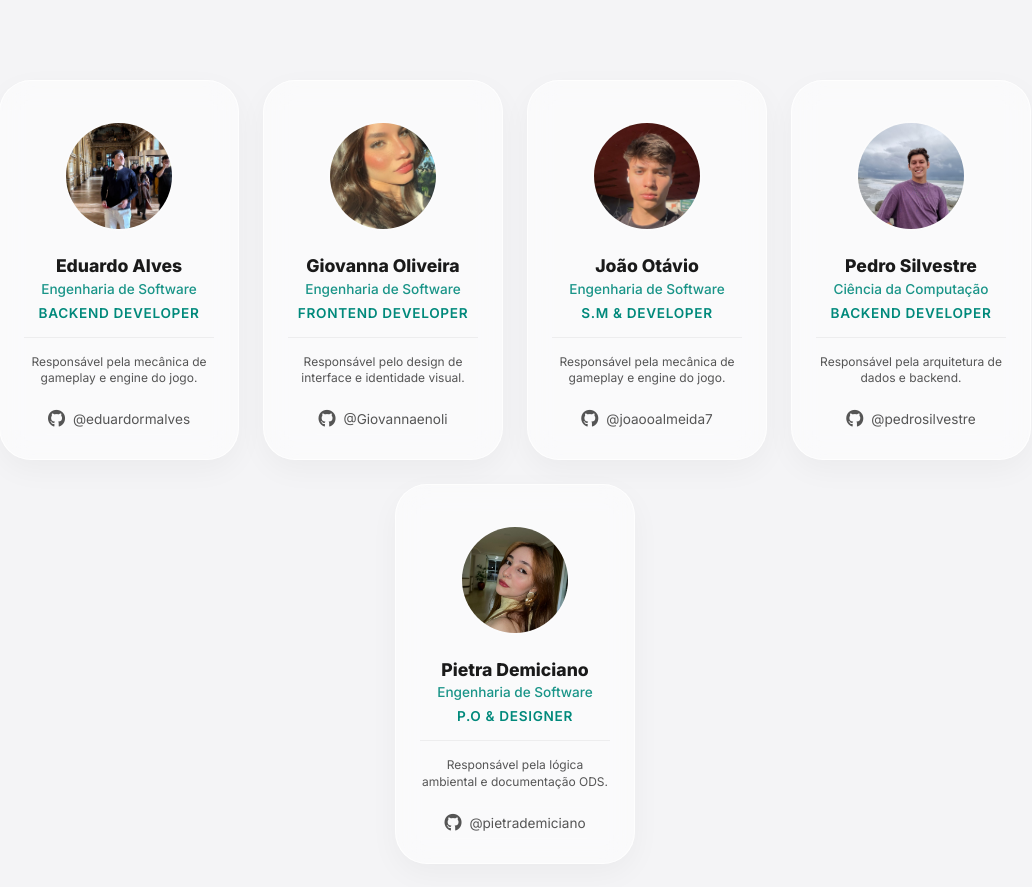
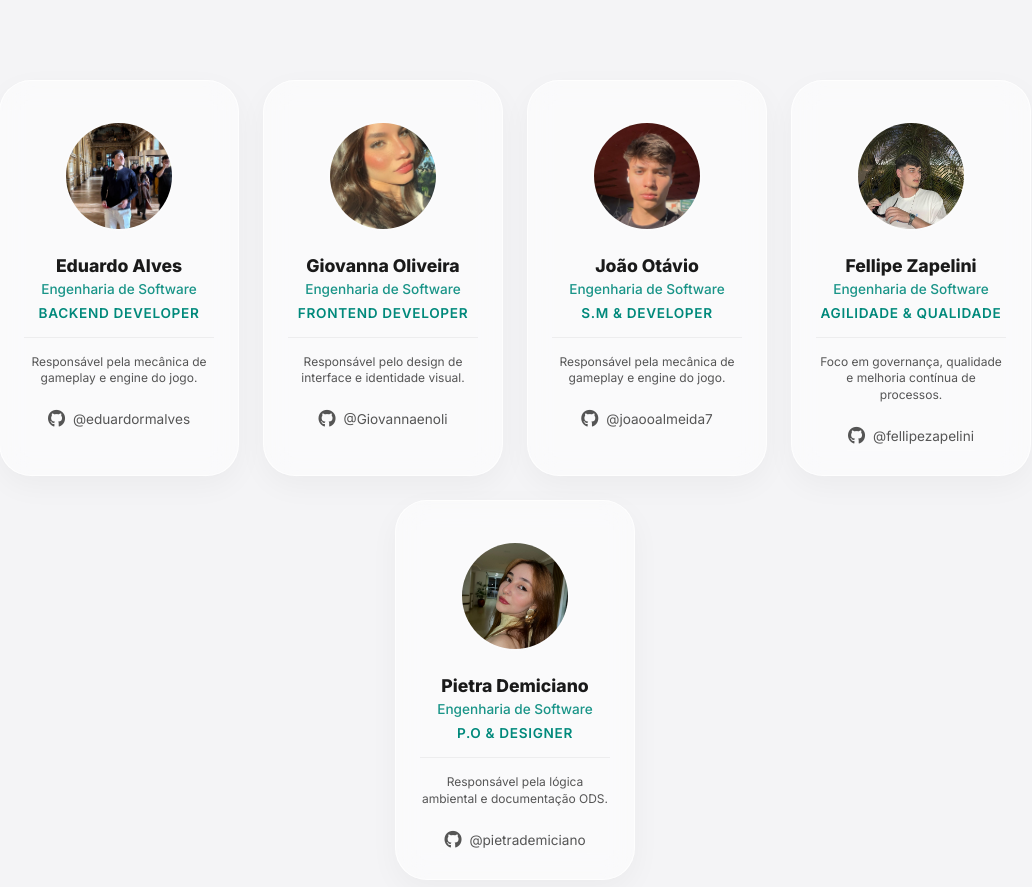
Before and after one commit to Giovannaenoli/PortifolioExtensao, a plain HTML site: page index.html in a window 1280 px wide. Shown: the part 5140-6027 px from the top of the page, without its empty margins (125-1157 px from the left). Drawn offline with Linux system fonts and the light colour scheme.

Commit message:
feat: atualiza integrante da equipe para Fellipe Zapelini

```diff
--- a/index.html
+++ b/index.html
@@ -327,14 +327,14 @@
             </a>
         </div>
 
-        <div class="team-card" data-full-name="Pedro Henrique de Souza Silvestre" data-bio="Desenvolvedor de software com 3 anos de experiência, atuando no desenvolvimento de aplicações web e mobile com foco em soluções eficientes e bem estruturadas.">
-            <div class="member-photo"><img src="img/pedro.jpeg" alt="Pedro"></div>
-            <h3 class="member-name">Pedro Silvestre</h3>
-            <span class="member-course">Ciência da Computação</span>
-            <p class="member-role">Backend Developer</p>
-            <p class="member-task">Responsável pela arquitetura de dados e backend.</p>
-            <a href="https://github.com/pedrosilvestre-unifil" target="_blank" class="member-github">
-                <i class="fab fa-github"></i> @pedrosilvestre
+        <div class="team-card" data-full-name="Fellipe Valentino Zapelini" data-bio="Graduando em Engenharia de Software, com foco em governança, qualidade e agilidade no desenvolvimento de software. Tenho afinidade com metodologias ágeis, especialmente o Scrum, e com a melhoria contínua de processos.">
+            <div class="member-photo"><img src="img/fellipe-zapelini.jpeg" alt="Fellipe Valentino Zapelini"></div>
+            <h3 class="member-name">Fellipe Zapelini</h3>
+            <span class="member-course">Engenharia de Software</span>
+            <p class="member-role">Agilidade &amp; Qualidade</p>
+            <p class="member-task">Foco em governança, qualidade e melhoria contínua de processos.</p>
+            <a href="https://github.com/fellipezapelini" target="_blank" class="member-github">
+                <i class="fab fa-github"></i> @fellipezapelini
             </a>
         </div>
 
```
Also changed, not shown: img/fellipe-zapelini.jpeg (added).
